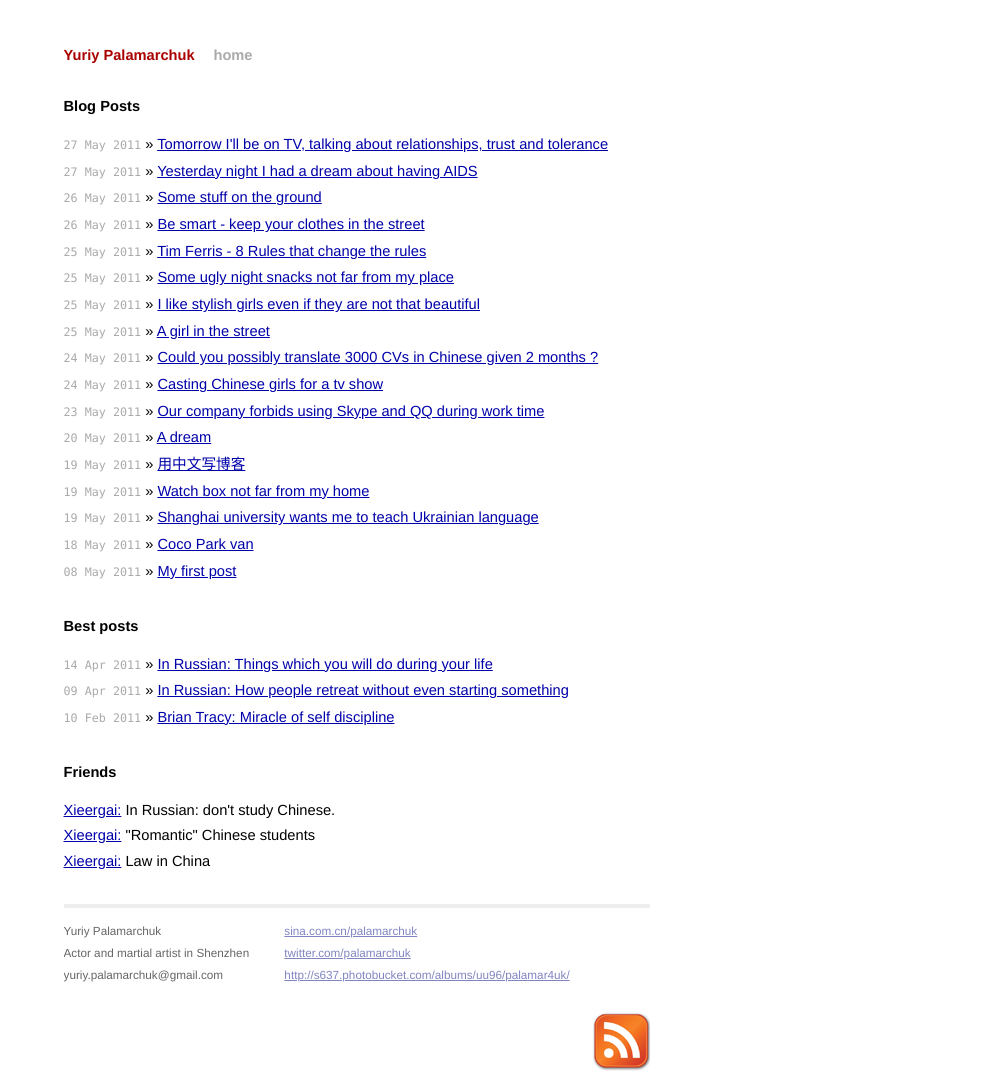
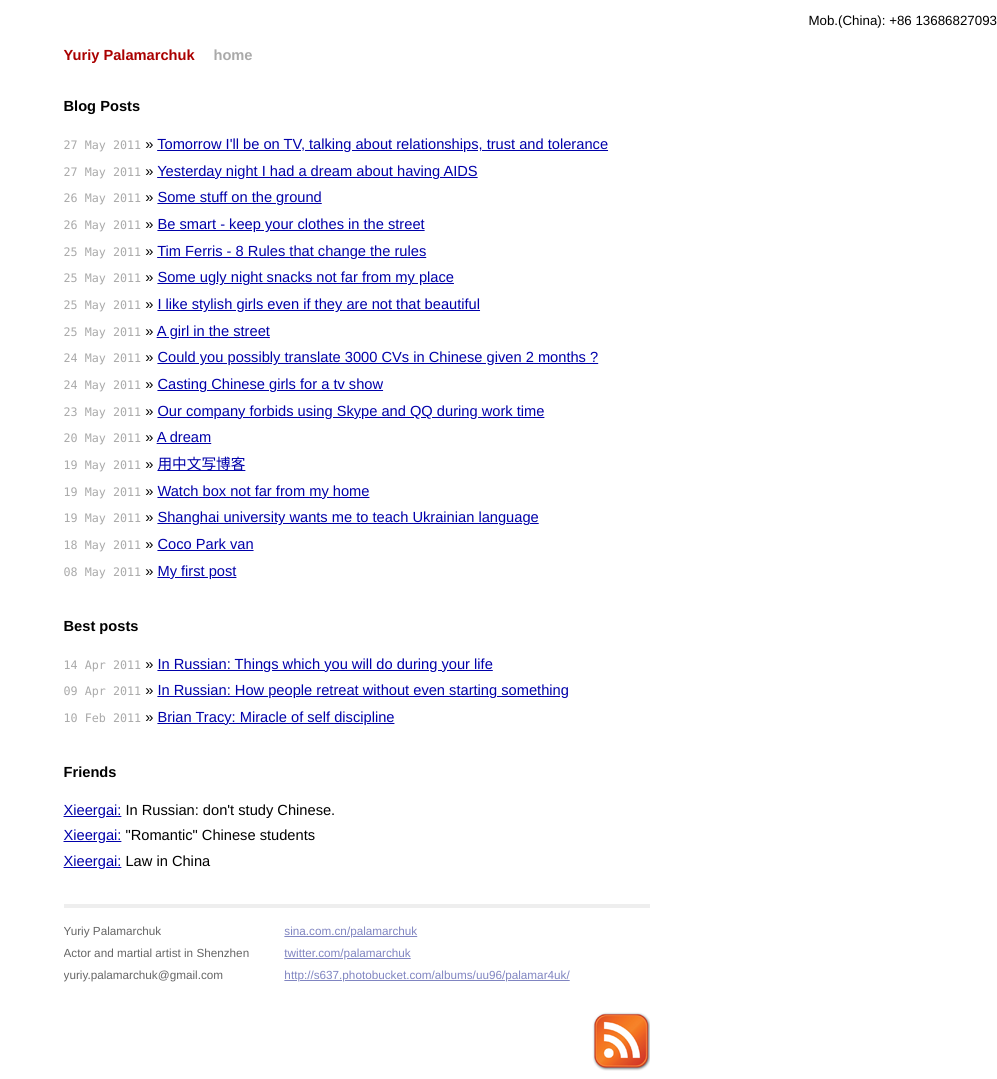
Before and after one commit to iurii/iurii.github.com, a Jekyll site: the page built from index.html, in a window 1280 px wide. Shown: the whole page, without its empty margins (283-1280 px from the left). Built offline with Jekyll 4.4.1, drawn with Linux system fonts in a browser that asks for light colours.

Commit message:
telephone number added

```diff
--- a/_layouts/default.html
+++ b/_layouts/default.html
@@ -55,6 +55,8 @@ var WRInitTime=(new Date()).getTime();
   </div>
 </div>
 
+<p style="position: absolute; top: 0; right: 0; border: 0;">Mob.(China): +86 13686827093</p>
+
 <!-- ClickTale Bottom part -->
 <div id="ClickTaleDiv" style="display: none;"></div>
 <script type="text/javascript">
```
